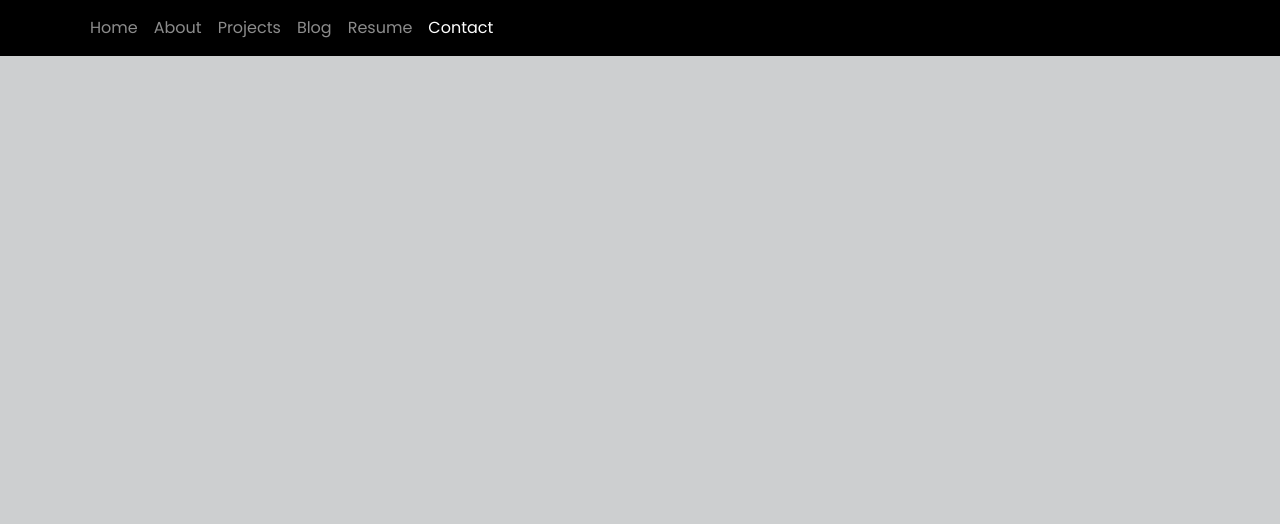
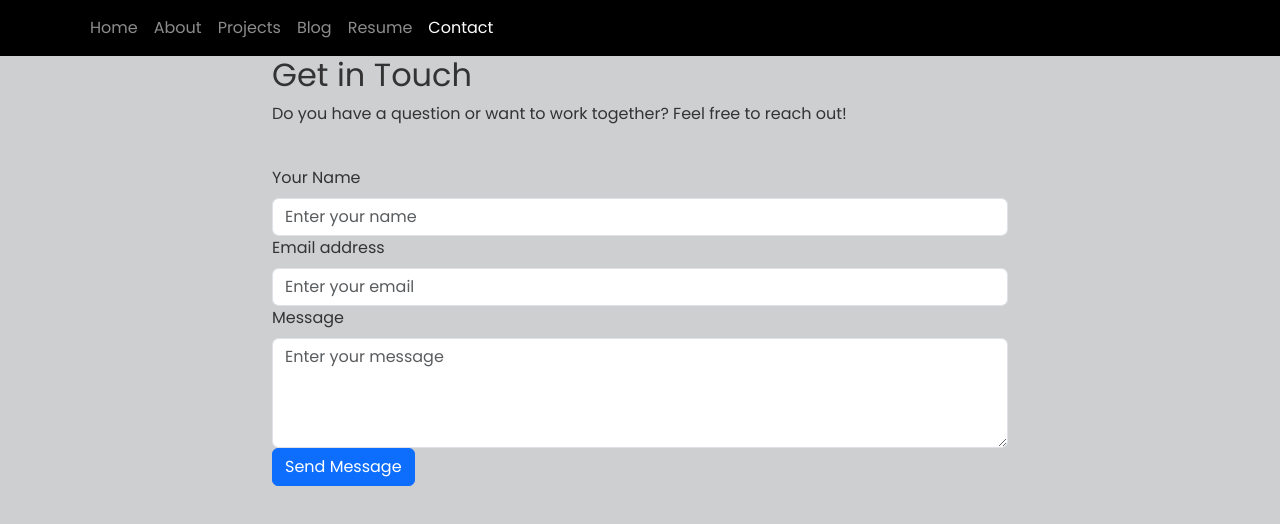
Before and after one commit to christinen22/myportfolio, a React (Vite) app in the folder portfolio/: page /contact in a window 1280 px wide. Shown: the top 524 px of the page. Built offline with nearby package versions, Linux system fonts and the light colour scheme.

Commit message:
Contactform setup

```diff
--- a/portfolio/src/components/Contact.tsx
+++ b/portfolio/src/components/Contact.tsx
@@ -1,7 +1,58 @@
 import React from "react";
+import { Container, Row, Col, Form, Button } from "react-bootstrap";
 
-const Contact = () => {
-  return <div></div>;
+const Contact: React.FC = () => {
+  return (
+    <section className="contact-section" id="contact">
+      <Container>
+        <Row className="justify-content-center">
+          <Col lg={8}>
+            <div className="contact-content">
+              <h2 className="contact-title">Get in Touch</h2>
+              <p className="contact-subtitle">
+                Do you have a question or want to work together? Feel free to
+                reach out!
+              </p>
+              <br />
+              <Form
+                action="https://formspree.io/your-email@example.com"
+                method="POST"
+              >
+                <Form.Group controlId="formName">
+                  <Form.Label>Your Name</Form.Label>
+                  <Form.Control
+                    type="text"
+                    name="name"
+                    placeholder="Enter your name"
+                  />
+                </Form.Group>
+                <Form.Group controlId="formEmail">
+                  <Form.Label>Email address</Form.Label>
+                  <Form.Control
+                    type="email"
+                    name="_replyto"
+                    placeholder="Enter your email"
+                  />
+                </Form.Group>
+                <Form.Group controlId="formMessage">
+                  <Form.Label>Message</Form.Label>
+                  <Form.Control
+                    as="textarea"
+                    name="message"
+                    rows={4}
+                    placeholder="Enter your message"
+                  />
+                </Form.Group>
+                <Button variant="primary" type="submit">
+                  Send Message
+                </Button>
+              </Form>
+            </div>
+          </Col>
+        </Row>
+      </Container>
+    </section>
+  );
 };
 
 export default Contact;
```
